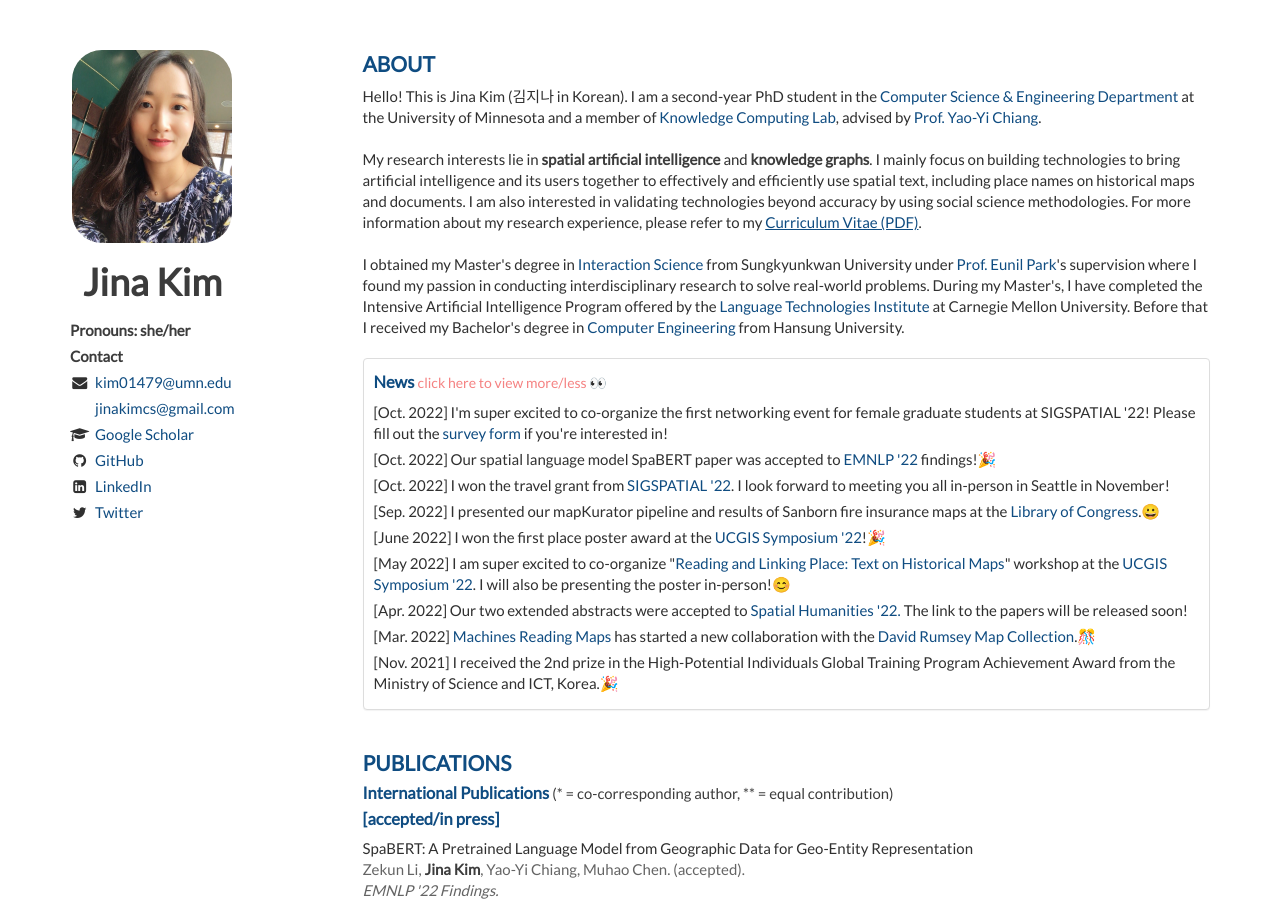
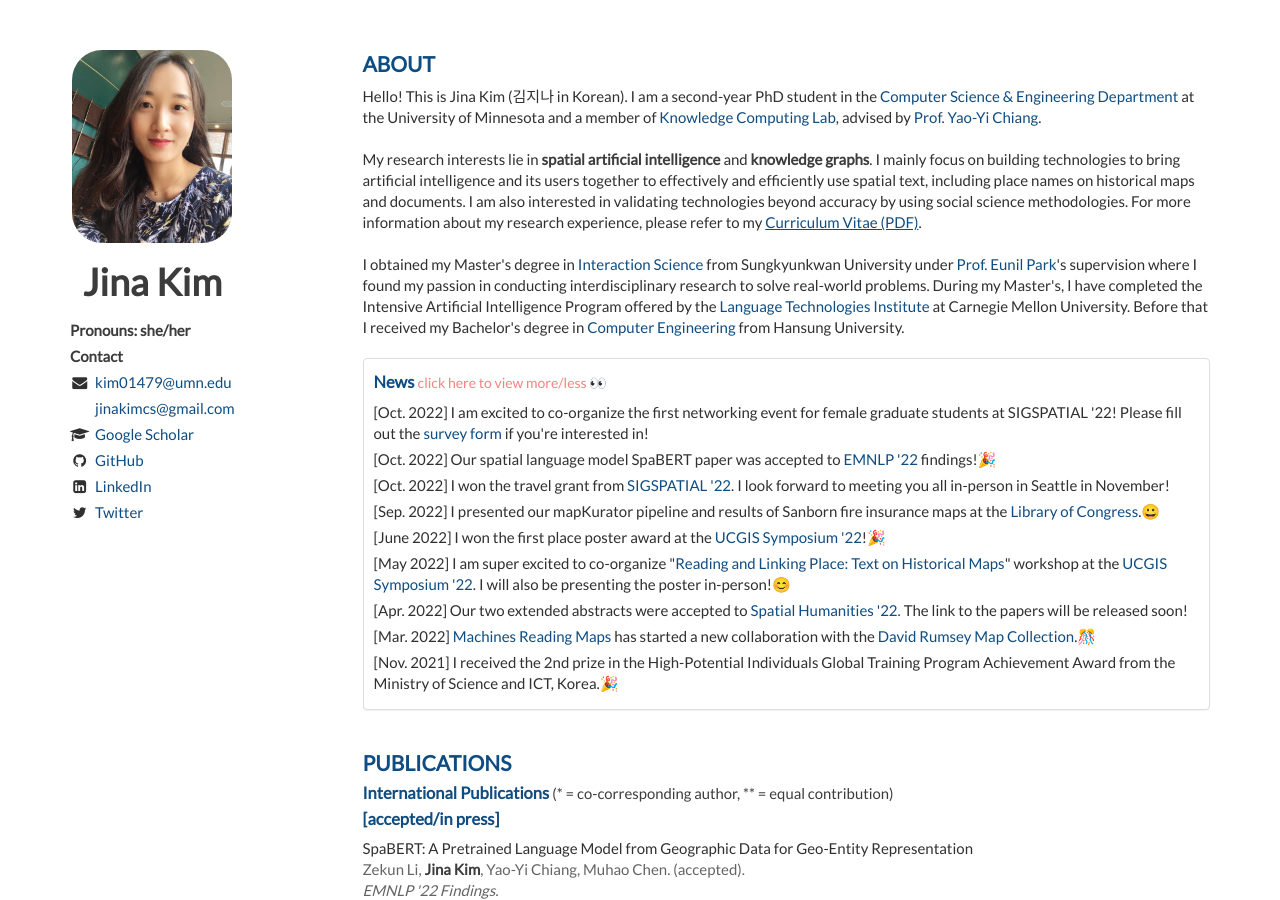
Before and after one commit to Jina-Kim/Jina-Kim.github.io, a Jekyll site: the page built from index.html, in a window 1280 px wide and 900 px high. Built offline with Jekyll 4.4.1, drawn with Linux system fonts in a browser that asks for light colours; nearby versions of some CDN libraries; the list of posts is cut into pages by our own code.

Commit message:
Update index.html

```diff
--- a/_includes/about.html
+++ b/_includes/about.html
@@ -19,7 +19,7 @@
       <div class="panel-body">
           <h2>News <a type="button" data-toggle="collapse" data-target="#collapseList" aria-expanded="false" aria-controls="collapseList" style="font-size: 85%; color: #F58282;font-weight: normal;">click here to view more/less 👀</a></h2>
         <ul class="list-unstyled">
-            <li>[Oct. 2022] I'm super excited to co-organize the first networking event for female graduate students at SIGSPATIAL '22! Please fill out the <a href="https://forms.gle/JicrFUYeUtaH7i3XA">survey form</a> if you're interested in!
+            <li>[Oct. 2022] I am excited to co-organize the first networking event for female graduate students at SIGSPATIAL '22! Please fill out the <a href="https://forms.gle/JicrFUYeUtaH7i3XA">survey form</a> if you're interested in!
             <li>[Oct. 2022] Our spatial language model SpaBERT paper was accepted to <a href="https://2022.emnlp.org/">EMNLP '22</a> findings!🎉</li>
             <li>[Oct. 2022] I won the travel grant from <a href="https://sigspatial2022.sigspatial.org/">SIGSPATIAL '22</a>. I look forward to meeting you all in-person in Seattle in November!</li>
             <li>[Sep. 2022] I presented our mapKurator pipeline and results of Sanborn fire insurance maps at the <a href="https://www.loc.gov/item/event-406138/machine-reading-maps-processing-text-from-maps-using-machine-learning/2022-09-01/">Library of Congress</a>.😀</li>
```
